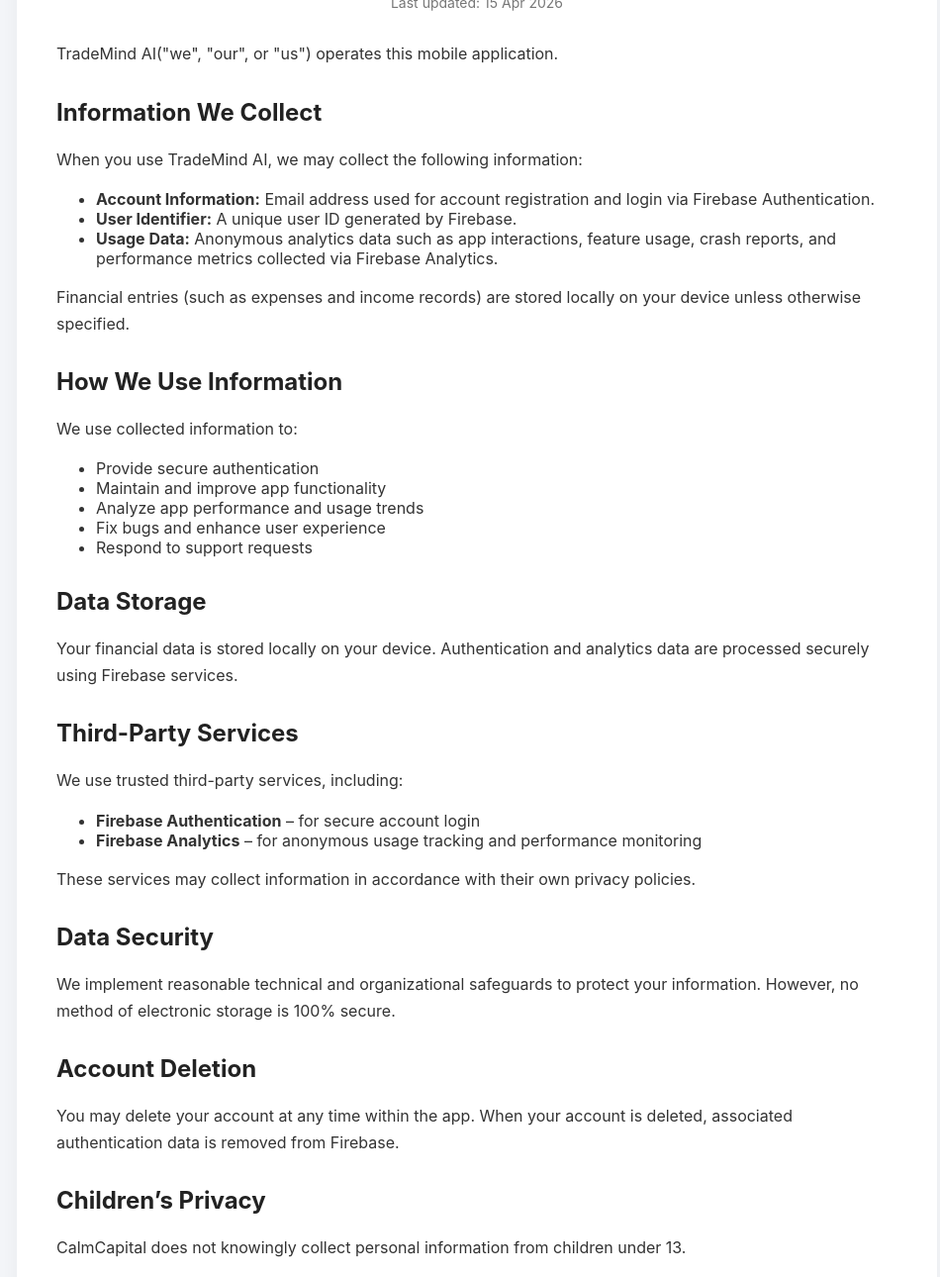
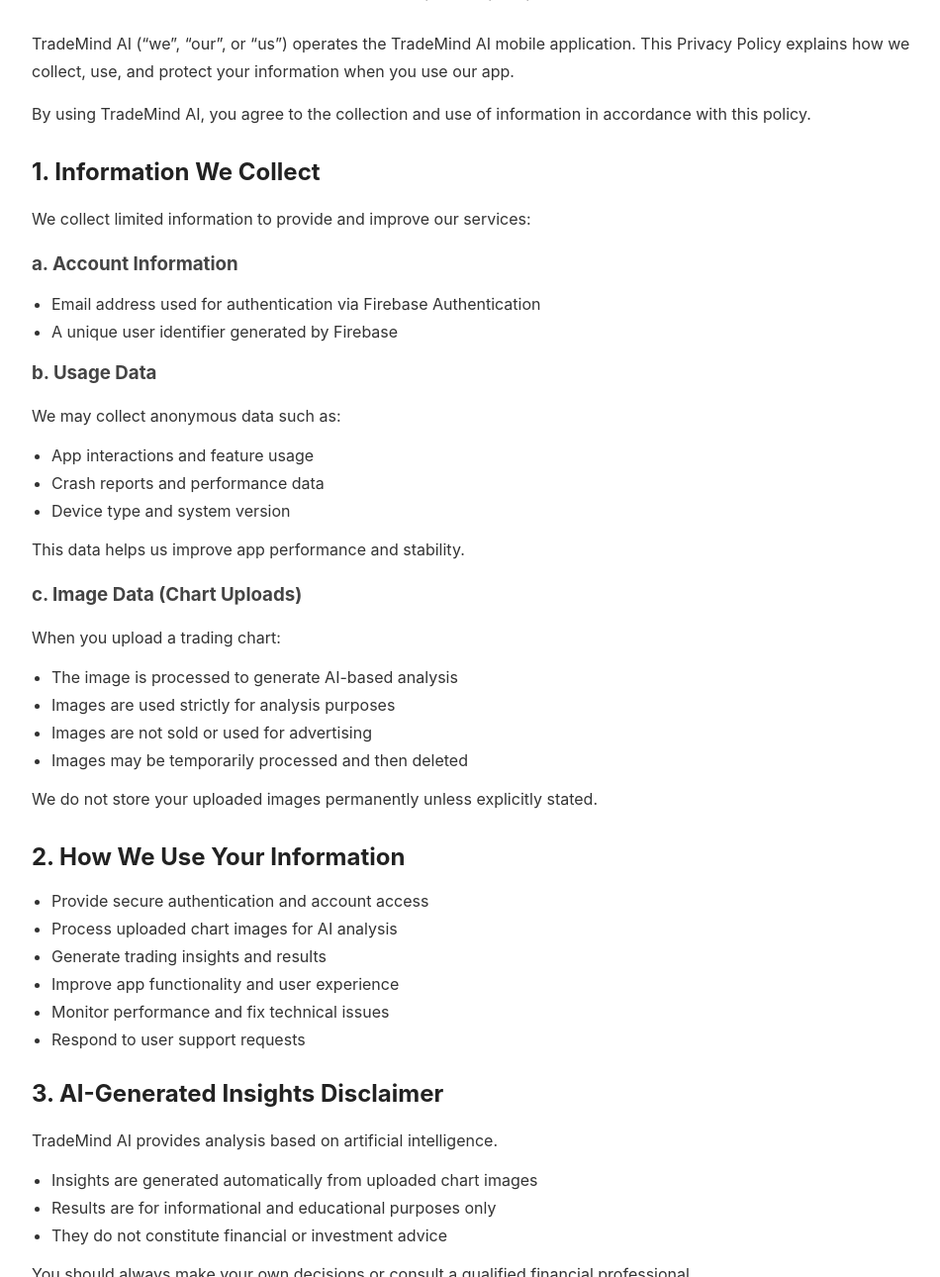
Before and after one commit to Mahesh12123/TradeMindAI-privacy-policy, a plain HTML site: page index.html in a window 1280 px wide. Shown: the part 176-1466 px from the top of the page at 99% size, without its empty margins (158-1108 px from the left). Drawn offline with Linux system fonts and the light colour scheme.

Commit message:
Revise Privacy Policy text and styles
Updated the Privacy Policy content and formatting.

```diff
--- a/index.html
+++ b/index.html
@@ -1,8 +1,10 @@
 <!DOCTYPE html>
-<html>
+<html lang="en">
 <head>
     <meta charset="UTF-8">
-    <title>Privacy Policy - TradeMind AI </title>
+    <meta name="viewport" content="width=device-width, initial-scale=1.0">
+    <title>Privacy Policy - TradeMind AI</title>
+
     <style>
         body {
             margin: 0;
@@ -13,12 +15,12 @@
         }
 
         .container {
-            max-width: 850px;
-            margin: 60px auto;
-            background: #ffffff;
+            max-width: 900px;
+            margin: 50px auto;
+            background: #fff;
             padding: 40px;
-            border-radius: 12px;
-            box-shadow: 0 8px 25px rgba(0,0,0,0.05);
+            border-radius: 14px;
+            box-shadow: 0 10px 30px rgba(0,0,0,0.06);
         }
 
         h1 {
@@ -28,9 +30,9 @@
 
         .updated {
             text-align: center;
-            color: #777;
+            color: #888;
+            font-size: 14px;
             margin-bottom: 30px;
-            font-size: 14px;
         }
 
         h2 {
@@ -38,16 +40,39 @@
             color: #222;
         }
 
+        h3 {
+            margin-top: 20px;
+            color: #444;
+        }
+
         p {
             line-height: 1.7;
             margin-top: 10px;
         }
 
+        ul {
+            margin-top: 10px;
+            padding-left: 20px;
+        }
+
+        li {
+            margin-bottom: 8px;
+        }
+
         footer {
             margin-top: 40px;
+            text-align: center;
             font-size: 14px;
-            color: #666;
-            text-align: center;
+            color: #777;
+        }
+
+        a {
+            color: #007aff;
+            text-decoration: none;
+        }
+
+        a:hover {
+            text-decoration: underline;
         }
 
         @media (max-width: 600px) {
@@ -62,79 +87,119 @@
 <body>
 
 <div class="container">
-    <h1>Privacy Policy - TradeMind AI</h1>
-    <div class="updated">Last updated: 15 Apr 2026</div>
+    <h1>Privacy Policy – TradeMind AI</h1>
+    <div class="updated">Last updated: April 15, 2026</div>
 
-    <p>TradeMind AI("we", "our", or "us") operates this mobile application.</p>
+    <p>
+        TradeMind AI (“we”, “our”, or “us”) operates the TradeMind AI mobile application.
+        This Privacy Policy explains how we collect, use, and protect your information when you use our app.
+    </p>
 
+    <p>
+        By using TradeMind AI, you agree to the collection and use of information in accordance with this policy.
+    </p>
 
-<h2>Information We Collect</h2>
+    <h2>1. Information We Collect</h2>
 
-<p>When you use TradeMind AI, we may collect the following information:</p>
+    <p>We collect limited information to provide and improve our services:</p>
 
+    <h3>a. Account Information</h3>
     <ul>
-<li><strong>Account Information:</strong> Email address used for account registration and login via Firebase Authentication.</li>
-<li><strong>User Identifier:</strong> A unique user ID generated by Firebase.</li>
-<li><strong>Usage Data:</strong> Anonymous analytics data such as app interactions, feature usage, crash reports, and performance metrics collected via Firebase Analytics.</li>
+        <li>Email address used for authentication via Firebase Authentication</li>
+        <li>A unique user identifier generated by Firebase</li>
     </ul>
 
-<p>Financial entries (such as expenses and income records) are stored locally on your device unless otherwise specified.</p>
+    <h3>b. Usage Data</h3>
+    <p>We may collect anonymous data such as:</p>
+    <ul>
+        <li>App interactions and feature usage</li>
+        <li>Crash reports and performance data</li>
+        <li>Device type and system version</li>
+    </ul>
+    <p>This data helps us improve app performance and stability.</p>
 
-<h2>How We Use Information</h2>
+    <h3>c. Image Data (Chart Uploads)</h3>
+    <p>When you upload a trading chart:</p>
+    <ul>
+        <li>The image is processed to generate AI-based analysis</li>
+        <li>Images are used strictly for analysis purposes</li>
+        <li>Images are not sold or used for advertising</li>
+        <li>Images may be temporarily processed and then deleted</li>
+    </ul>
+    <p>We do not store your uploaded images permanently unless explicitly stated.</p>
 
-<p>We use collected information to:</p>
-
+    <h2>2. How We Use Your Information</h2>
     <ul>
-<li>Provide secure authentication</li>
-<li>Maintain and improve app functionality</li>
-<li>Analyze app performance and usage trends</li>
-<li>Fix bugs and enhance user experience</li>
-<li>Respond to support requests</li>
+        <li>Provide secure authentication and account access</li>
+        <li>Process uploaded chart images for AI analysis</li>
+        <li>Generate trading insights and results</li>
+        <li>Improve app functionality and user experience</li>
+        <li>Monitor performance and fix technical issues</li>
+        <li>Respond to user support requests</li>
     </ul>
 
-<h2>Data Storage</h2>
+    <h2>3. AI-Generated Insights Disclaimer</h2>
+    <p>TradeMind AI provides analysis based on artificial intelligence.</p>
+    <ul>
+        <li>Insights are generated automatically from uploaded chart images</li>
+        <li>Results are for informational and educational purposes only</li>
+        <li>They do not constitute financial or investment advice</li>
+    </ul>
+    <p>You should always make your own decisions or consult a qualified financial professional.</p>
 
-<p>Your financial data is stored locally on your device.
-Authentication and analytics data are processed securely using Firebase services.</p>
-
-<h2>Third-Party Services</h2>
-
-<p>We use trusted third-party services, including:</p>
-
+    <h2>4. Data Storage and Processing</h2>
     <ul>
-<li><strong>Firebase Authentication</strong> – for secure account login</li>
-<li><strong>Firebase Analytics</strong> – for anonymous usage tracking and performance monitoring</li>
+        <li>Authentication and analytics data are securely handled by Firebase services</li>
+        <li>Chart images may be temporarily processed to generate results</li>
+        <li>We do not permanently store sensitive user-generated content unless necessary</li>
     </ul>
 
-<p>These services may collect information in accordance with their own privacy policies.</p>
+    <h2>5. Third-Party Services</h2>
+    <p>We use trusted third-party services:</p>
+    <ul>
+        <li>Firebase Authentication – secure login and identity management</li>
+        <li>Firebase Analytics – anonymous usage tracking and performance monitoring</li>
+    </ul>
+    <p>These services may process data according to their own privacy policies.</p>
 
-<h2>Data Security</h2>
+    <h2>6. Data Security</h2>
+    <p>
+        We implement reasonable safeguards to protect your data. However, no method of transmission
+        or storage is completely secure, and we cannot guarantee absolute security.
+    </p>
 
-<p>We implement reasonable technical and organizational safeguards to protect your information.
-However, no method of electronic storage is 100% secure.</p>
+    <h2>7. Data Retention</h2>
+    <ul>
+        <li>We retain data only as long as necessary</li>
+        <li>Used to provide and improve services</li>
+        <li>Temporary data is deleted after processing</li>
+    </ul>
 
-<h2>Account Deletion</h2>
+    <h2>8. Your Rights and Choices</h2>
+    <ul>
+        <li>You may delete your account anytime within the app</li>
+        <li>Associated authentication data will be removed</li>
+        <li>You may stop using the app at any time</li>
+    </ul>
 
-<p>You may delete your account at any time within the app.
-When your account is deleted, associated authentication data is removed from Firebase.</p>
+    <h2>9. Children’s Privacy</h2>
+    <p>
+        TradeMind AI does not knowingly collect personal information from children under 13.
+        If such data is identified, we will delete it promptly.
+    </p>
 
-<h2>Children’s Privacy</h2>
+    <h2>10. Changes to This Policy</h2>
+    <p>
+        We may update this Privacy Policy periodically. Changes will be posted on this page
+        with an updated revision date.
+    </p>
 
-<p>CalmCapital does not knowingly collect personal information from children under 13.</p>
-
-<h2>Changes to This Policy</h2>
-
-<p>We may update this Privacy Policy from time to time.
-Any changes will be posted on this page with an updated revision date.</p>
-
-<h2>Contact Us</h2>
-
-<p>If you have any questions about this Privacy Policy, please contact us at:</p>
-
-<p><strong>Email:</strong> trademindai439@gmail.com</p>
+    <h2>11. Contact Us</h2>
+    <p>If you have questions, contact us at:</p>
+    <p><strong>Email:</strong> <a href="mailto:trademindai439@gmail.com">trademindai439@gmail.com</a></p>
 
     <footer>
-        © 2026 TradeMind AI App. All rights reserved.
+        © 2026 TradeMind AI. All rights reserved.
     </footer>
 </div>
 
```
Lines whose indentation alone changed are shown as unchanged.
